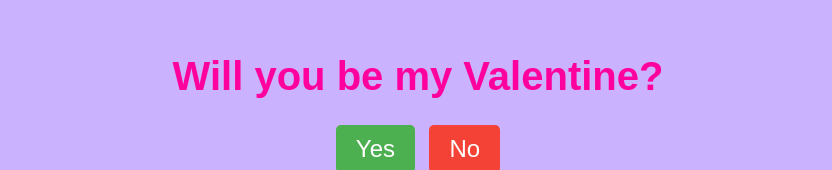
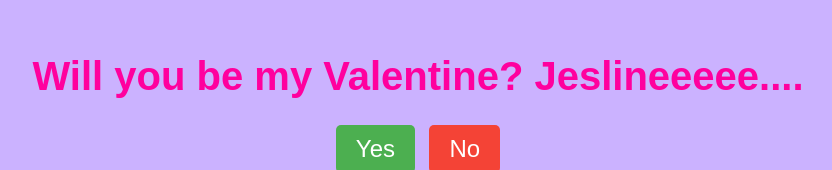
Before and after one commit to nav2924/Say_yes, a plain HTML site: page index.html in a window 1280 px wide. Shown: the part 138-308 px from the top of the page, without its empty margins (222-1054 px from the left). Drawn offline with Linux system fonts and the light colour scheme.

Commit message:
h1 updated

```diff
--- a/index.html
+++ b/index.html
@@ -8,7 +8,7 @@
 </head>
 <body>
     <div class="container">
-        <h1>Will you be my Valentine?</h1>
+        <h1>Will you be my Valentine? Jeslineeeee....</h1>
         <div class="buttons">
             <button class="yes-button" onclick="handleYesClick()">Yes</button>
             <button class="no-button" onclick="handleNoClick()">No</button>
```
